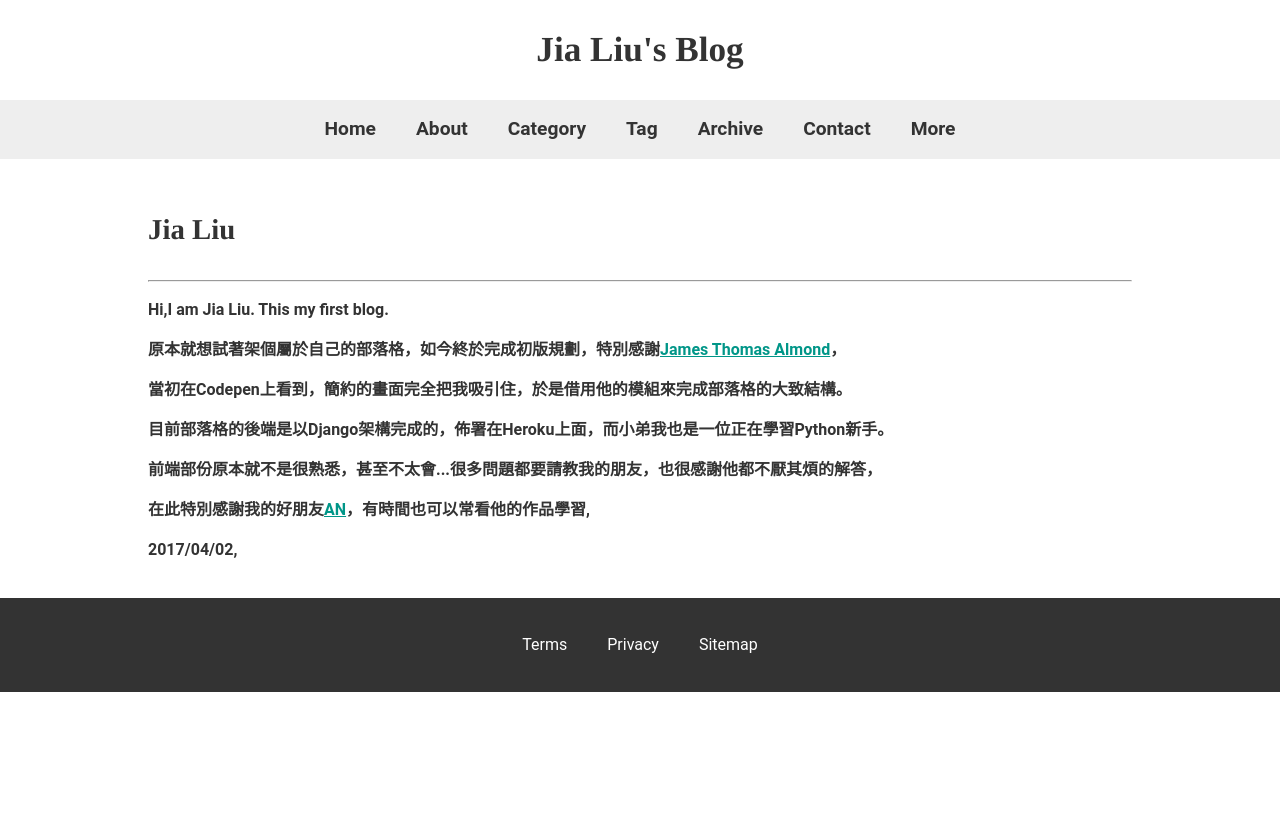
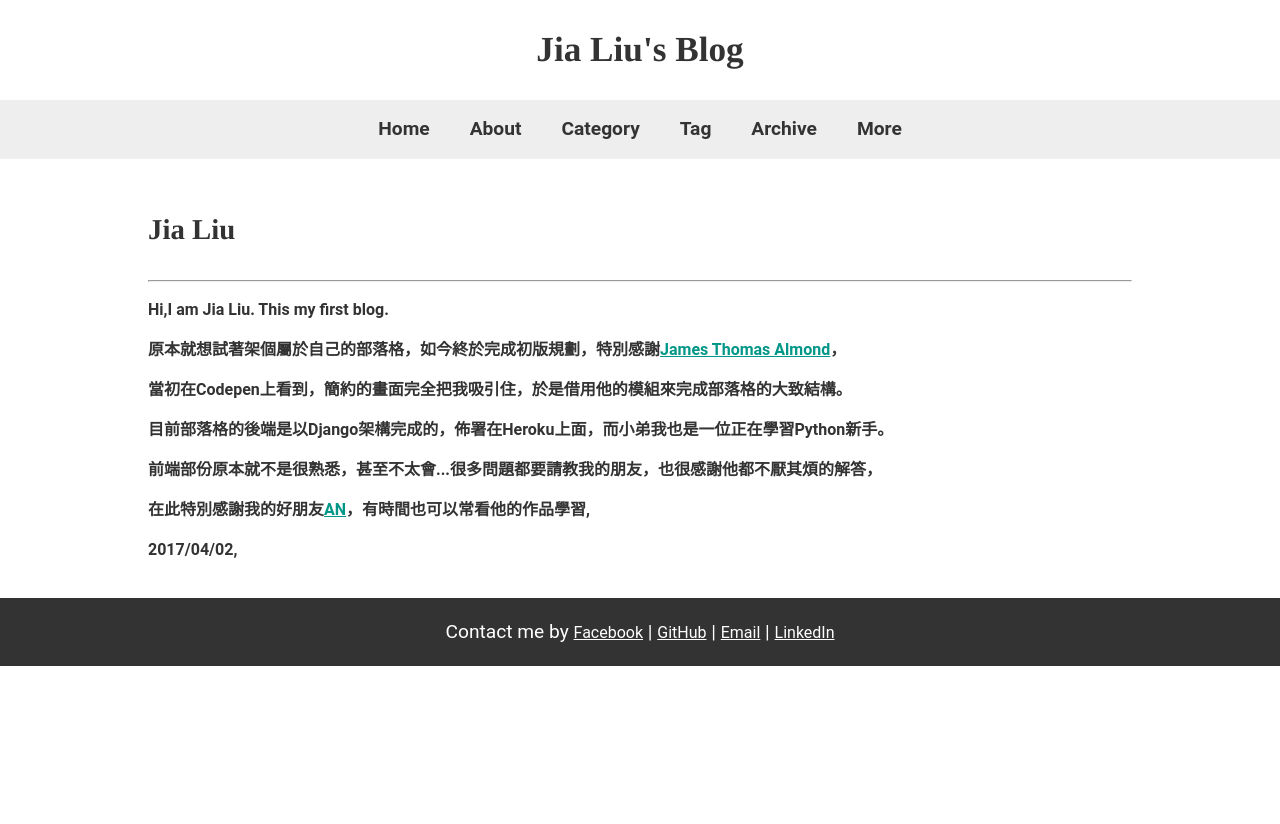
Before and after one commit to AijuiL/pblog, a Django app: page /about/ in a window 1280 px wide. Run offline with Django 3.2, Linux system fonts and the light colour scheme; some libraries are stand-ins or nearby versions.

Commit message:
contact move footer

```diff
--- a/static/css/header_logo.css
+++ b/static/css/header_logo.css
@@ -249,3 +249,9 @@ a:active {
     display: inline-block;
     margin: 10px;
 }
+
+.footer .navigations {
+	background-color: inherit;
+	text-align: center;
+	font-weight: 400;
+}
--- a/templates/footer.html
+++ b/templates/footer.html
@@ -3,24 +3,14 @@
 <footer class="footer">
 	<div class="wrapper">
 		<nav class="navigation">
-			<ul class="navigation-list ul-reset">
-				<li class="navigation-item ib">
-					<a href="#" class="navigation-link">
-						Terms
-					</a>
-				</li>
-				<li class="navigation-item ib">
-					<a href="#" class="navigation-link">
-						Privacy
-					</a>
-				</li>
-				<li class="navigation-item ib">
-					<a href="#" class="navigation-link">
-						Sitemap
-					</a>
-				</li>
-			</ul>
-		</nav>
-	</div>
+            <section class="navigation-item ib">
+				Contact me by
+				<a href="https://www.facebook.com/lhj1013" >Facebook</a> |
+				<a href="https://github.com/AijuiL" >GitHub</a> |
+				<a href="mailto:zx953159@gmail.com" >Email</a> |
+				<a href="https://www.linkedin.com/in/%E7%B4%98%E5%98%89-%E5%8A%89-58778a121/" >LinkedIn</a>
+            </section>
+        </nav>
+    </div>
 </footer>
 {% endblock %}
--- a/templates/header.html
+++ b/templates/header.html
@@ -38,11 +38,6 @@
 					</a>
 				</li>
 				<li class="navigation-item ib">
-					<a href="/contact" class="navigation-link">
-						Contact
-					</a>
-				</li>
-				<li class="navigation-item ib">
 					<a href="/admin" class="navigation-link">
 						More
 					</a>
```
Also changed, not shown: templates/contact.html (deleted, +0 -11 lines).
